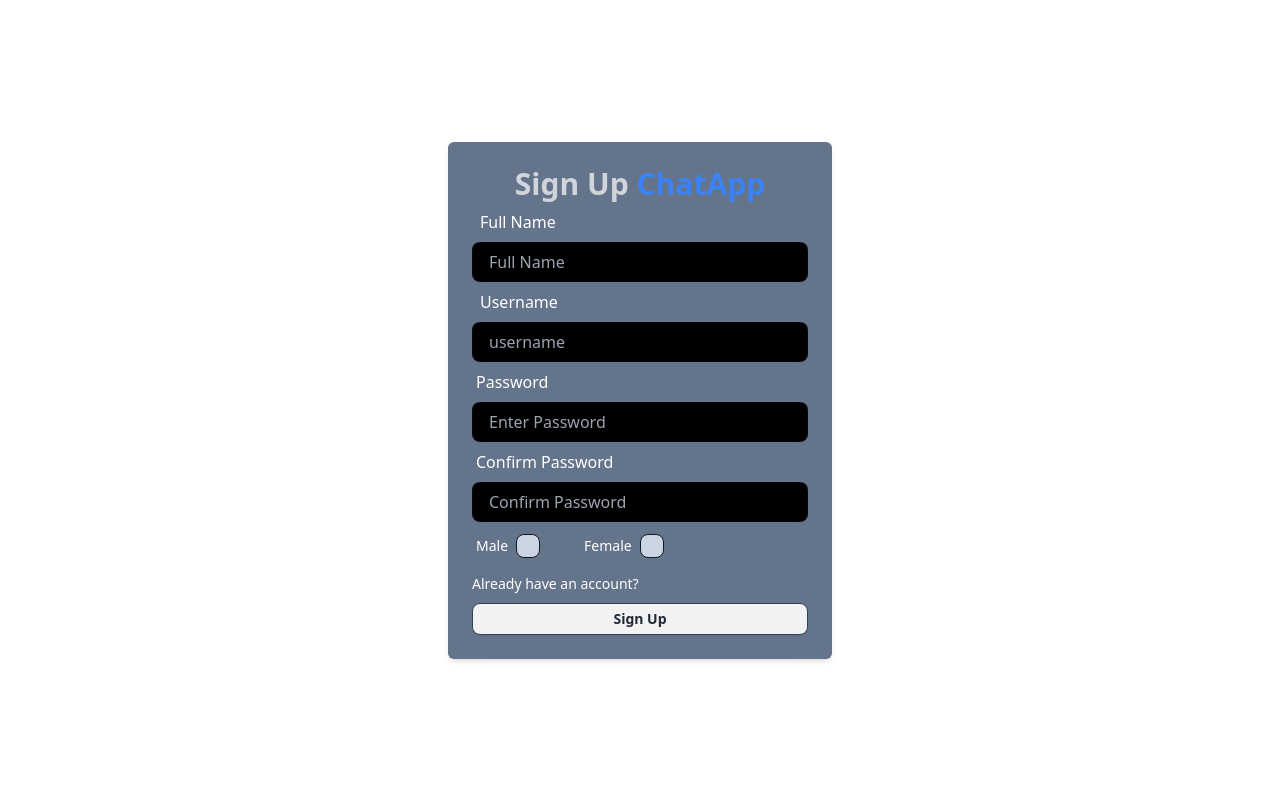
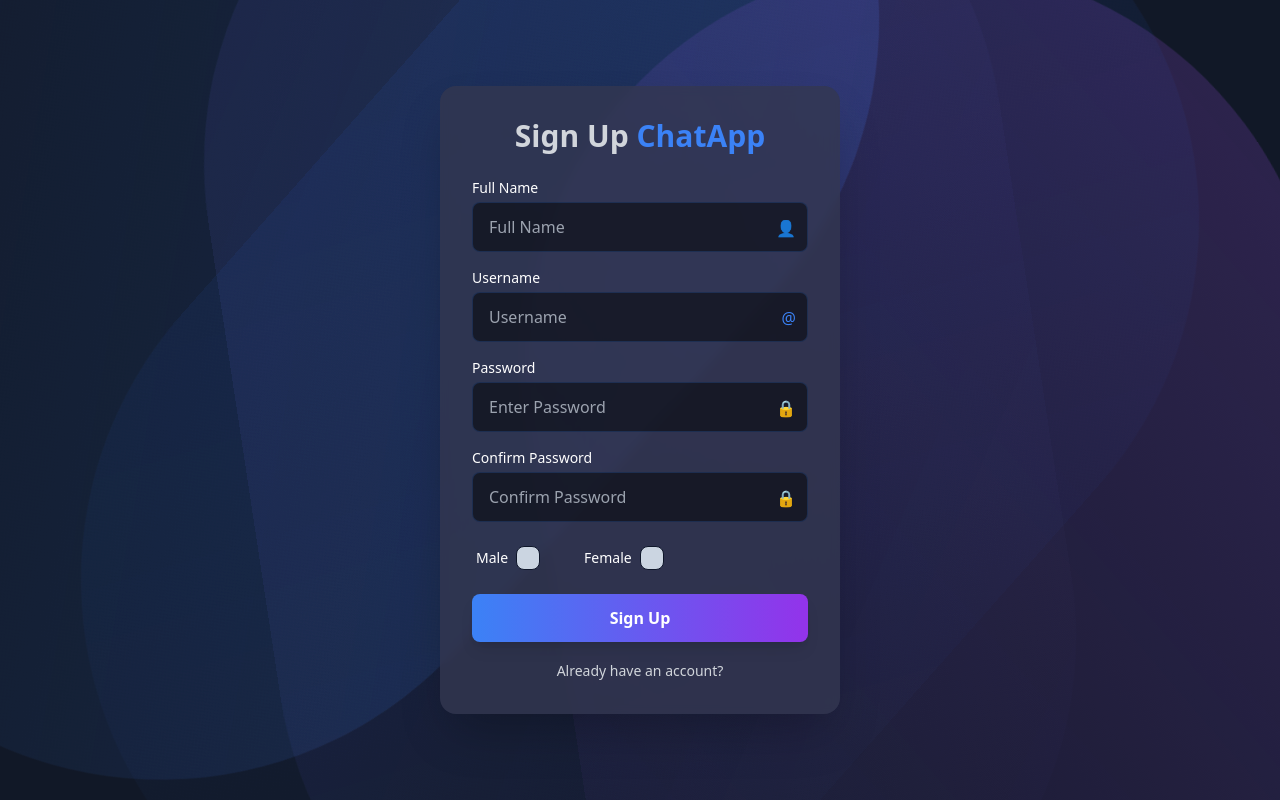
Before and after one commit to eyeaadil/chat_frontend, a React (Vite) app: page /signup in a window 1280 px wide. Built offline with nearby package versions, Linux system fonts and the light colour scheme.

Commit message:
Fix the SignUp and lOgin page

```diff
--- a/package.json
+++ b/package.json
@@ -11,6 +11,7 @@
   },
   "dependencies": {
     "build": "^0.1.4",
+    "framer-motion": "^12.4.10",
     "npm": "^10.5.0",
     "react": "^18.2.0",
     "react-dom": "^18.2.0",
--- a/src/pages/login/Login.jsx
+++ b/src/pages/login/Login.jsx
@@ -1,6 +1,8 @@
 import { useState } from "react";
 import { Link } from "react-router-dom";
+import { motion } from "framer-motion";
 import useLogin from "../../hooks/useLogin";
+
 const Login = () => {
 	const [username, setUsername] = useState("");
 	const [password, setPassword] = useState("");
@@ -12,53 +14,83 @@
 	};
 
 	return (
-		<>
-			<div className=' rounded-md bg-slate-500 flex flex-col items-center justify-center min-w-96 mx-auto'>
-			<div className='w-full p-6 rounded-lg shadow-md bg-gray-400 bg-clip-padding backdrop-filter backdrop-blur-lg bg-opacity-0'>
-				<h1 className='text-3xl font-semibold text-center text-gray-300'>
-					Login
-					<span className='text-blue-500'> ChatApp</span>
+		<div className="min-h-screen w-full fixed inset-0 overflow-hidden bg-gray-900 flex items-center justify-center">
+			{/* Animated Background */}
+			<div className="fixed inset-0 w-screen h-screen overflow-hidden">
+				<div className="absolute -top-1/4 -left-1/4 w-full h-full bg-gradient-to-br from-blue-500/20 to-transparent rounded-full animate-spin-slow"></div>
+				<div className="absolute -bottom-1/4 -right-1/4 w-full h-full bg-gradient-to-tl from-purple-500/20 to-transparent rounded-full animate-spin-slow-reverse"></div>
+				<div className="absolute top-0 right-0 w-full h-full bg-gradient-to-bl from-indigo-500/10 to-transparent rounded-full animate-spin-slow-reverse"></div>
+				<div className="absolute bottom-0 left-0 w-full h-full bg-gradient-to-tr from-blue-600/10 to-transparent rounded-full animate-spin-slow"></div>
+			</div>
+
+			{/* Main Content */}
+			<div className="relative z-10 max-w-md w-full px-6">
+				<motion.div
+					initial={{ opacity: 0, y: 20 }}
+					animate={{ opacity: 1, y: 0 }}
+					transition={{ duration: 0.8 }}
+					className="shadow-2xl rounded-2xl p-8 space-y-6 backdrop-blur-sm"
+					style={{ backgroundColor: "rgba(52, 55, 80, 0.8)" }}
+				>
+					<h1 className="text-3xl font-semibold text-center text-gray-300">
+						Login to <span className="text-blue-500">ChatApp</span>
 					</h1>
 
-				<form onSubmit={handleSubmit}>
-					<div>
-						<label className='label p-2'>
-							<span className='text-white text-base label-text'>Username</span>
-						</label>
+					<motion.form
+						initial={{ opacity: 0 }}
+						animate={{ opacity: 1 }}
+						transition={{ delay: 0.2, duration: 0.8 }}
+						className="space-y-4"
+						onSubmit={handleSubmit}
+					>
+						<div className="relative">
+							<label className="text-white text-sm block mb-1">Username</label>
 							<input
-							type='text'
-							placeholder='Enter username'
-							className='w-full input input-bordered h-10'
+								type="text"
+								placeholder="Enter username"
 								value={username}
 								onChange={(e) => setUsername(e.target.value)}
+								className="w-full px-4 py-3 border border-blue-500/20 rounded-lg bg-black/50 text-white focus:outline-none focus:ring-2 focus:ring-blue-500 placeholder-gray-400"
 							/>
+							<span className="absolute bottom-3 right-3 transform text-blue-500">
+								@
+							</span>
 						</div>
 
-					<div>
-						<label className='label'>
-							<span className=' text-white text-base label-text'>Password</span>
-						</label>
+						<div className="relative">
+							<label className="text-white text-sm block mb-1">Password</label>
 							<input
-							type='password'
-							placeholder='Enter Password'
-							className='w-full input input-bordered h-10'
+								type="password"
+								placeholder="Enter Password"
 								value={password}
 								onChange={(e) => setPassword(e.target.value)}
+								className="w-full px-4 py-3 border border-blue-500/20 rounded-lg bg-black/50 text-white focus:outline-none focus:ring-2 focus:ring-blue-500 placeholder-gray-400"
 							/>
+							<span className="absolute bottom-3 right-3 transform text-blue-500">
+								🔒
+							</span>
 						</div>
-					<Link to='/signup' className=' text-white text-sm  hover:underline hover:text-blue-600 mt-2 inline-block'>
-						{"Don't"} have an account?
+
+						<div className="text-center mt-2">
+							<Link
+								to="/signup"
+								className="text-gray-300 text-sm hover:underline hover:text-blue-500 transition-colors"
+							>
+								Don&apos;t have an account?
 							</Link>
+						</div>
 
-					<div>
-					<button className='btn btn-block btn-sm mt-2' disabled={loading}>
-							{loading ? <span className='loading loading-spinner '></span> : "Login"}
+						<button
+							type="submit"
+							disabled={loading}
+							className="w-full px-6 py-3 bg-gradient-to-r from-blue-500 to-purple-600 rounded-lg text-white font-semibold shadow-lg hover:shadow-blue-500/50 hover:scale-105 transform transition-all duration-300 mt-4"
+						>
+							{loading ? <span className="loading loading-spinner"></span> : "Login"}
 						</button>
-					</div>
-				</form>
+					</motion.form>
+				</motion.div>
 			</div>
 		</div>
-		</>
 	);
 };
 
--- a/src/pages/signup/SignUp.jsx
+++ b/src/pages/signup/SignUp.jsx
@@ -1,9 +1,8 @@
+import { useState } from "react";
 import { Link } from "react-router-dom";
+import { motion } from "framer-motion";
 import GenderCheckbox from "./GenderCheckbox";
-import { useState } from "react";
 import useSignup from "../../hooks/useSignup";
-
-
 
 const SignUp = () => {
   const [inputs, setInputs] = useState({
@@ -26,83 +25,119 @@
   };
 
   return (
-		<div className=' rounded-md bg-slate-500 flex flex-col items-center justify-center min-w-96 mx-auto'>
-			<div className='w-full p-6 rounded-lg shadow-md bg-white bg-clip-padding backdrop-filter backdrop-blur-lg bg-opacity-0'>
-				<h1 className='text-3xl font-semibold text-center text-gray-300'>
-					Sign Up <span className='text-blue-500'> ChatApp</span>
+    <div className="min-h-screen w-full fixed inset-0 overflow-hidden bg-gray-900 flex items-center justify-center">
+      {/* Simplified animated background with standard animations */}
+      <div className="fixed inset-0 w-screen h-screen overflow-hidden">
+        {/* Use standard animations that are built into Tailwind */}
+        <div className="absolute -top-1/4 -left-1/4 w-full h-full bg-gradient-to-br from-blue-500/20 to-transparent rounded-full animate-spin-slow"></div>
+        <div className="absolute -bottom-1/4 -right-1/4 w-full h-full bg-gradient-to-tl from-purple-500/20 to-transparent rounded-full animate-spin-slow-reverse"></div>
+
+        {/* Additional elements with standard animations */}
+        <div className="absolute top-0 right-0 w-full h-full bg-gradient-to-bl from-indigo-500/10 to-transparent rounded-full animate-spin-slow-reverse"></div>
+        <div className="absolute bottom-0 left-0 w-full h-full bg-gradient-to-tr from-blue-600/10 to-transparent rounded-full animate-spin-slow"></div>
+      </div>
+
+      {/* Main content */}
+      <div className="relative z-10 max-w-md w-full px-6">
+        <motion.div
+          initial={{ opacity: 0, y: 20 }}
+          animate={{ opacity: 1, y: 0 }}
+          transition={{ duration: 0.8 }}
+          className="shadow-2xl rounded-2xl p-8 space-y-6 backdrop-blur-sm"
+          style={{ backgroundColor: "rgba(52, 55, 80, 0.8)" }}
+        >
+          <h1 className="text-3xl font-semibold text-center text-gray-300">
+            Sign Up <span className="text-blue-500">ChatApp</span>
           </h1>
 
-				<form onSubmit={handleSubmit}>
-					<div>
-						<label className='label p-2'>
-							<span className='text-white text-base label-text'>Full Name</span>
-						</label>
+          <motion.form
+            initial={{ opacity: 0 }}
+            animate={{ opacity: 1 }}
+            transition={{ delay: 0.2, duration: 0.8 }}
+            className="space-y-4"
+            onSubmit={handleSubmit}
+          >
+            <div className="relative">
+              <label className="text-white text-sm block mb-1">Full Name</label>
               <input
-							type='text'
-							placeholder='Full Name'
-							className=' bg-black w-full input input-bordered  h-10'
+                type="text"
+                placeholder="Full Name"
                 value={inputs.fullName}
                 onChange={(e) => setInputs({ ...inputs, fullName: e.target.value })}
+                className="w-full px-4 py-3 border border-blue-500/20 rounded-lg bg-black/50 text-white focus:outline-none focus:ring-2 focus:ring-blue-500 placeholder-gray-400"
               />
+              <span className="absolute bottom-3 right-3 transform text-blue-500">
+                👤
+              </span>
             </div>
 
-					<div>
-						<label className='label p-2 '>
-							<span className='text-white text-base label-text'>Username</span>
-						</label>
+            <div className="relative">
+              <label className="text-white text-sm block mb-1">Username</label>
               <input
-							type='text'
-							placeholder='username'
-							className=' bg-black w-full input input-bordered h-10'
+                type="text"
+                placeholder="Username"
                 value={inputs.username}
                 onChange={(e) => setInputs({ ...inputs, username: e.target.value })}
+                className="w-full px-4 py-3 border border-blue-500/20 rounded-lg bg-black/50 text-white focus:outline-none focus:ring-2 focus:ring-blue-500 placeholder-gray-400"
               />
+              <span className="absolute bottom-3 right-3 transform text-blue-500">
+                @
+              </span>
             </div>
 
-					<div>
-						<label className='label'>
-							<span className='text-white text-base label-text'>Password</span>
-						</label>
+            <div className="relative">
+              <label className="text-white text-sm block mb-1">Password</label>
               <input
-							type='password'
-							placeholder='Enter Password'
-							className=' bg-black w-full input input-bordered h-10'
+                type="password"
+                placeholder="Enter Password"
                 value={inputs.password}
                 onChange={(e) => setInputs({ ...inputs, password: e.target.value })}
+                className="w-full px-4 py-3 border border-blue-500/20 rounded-lg bg-black/50 text-white focus:outline-none focus:ring-2 focus:ring-blue-500 placeholder-gray-400"
               />
+              <span className="absolute bottom-3 right-3 transform text-blue-500">
+                🔒
+              </span>
             </div>
 
-					<div>
-						<label className='label'>
-							<span className=' text-white text-base label-text'>Confirm Password</span>
-						</label>
+            <div className="relative">
+              <label className="text-white text-sm block mb-1">Confirm Password</label>
               <input
-							type='password'
-							placeholder='Confirm Password'
-							className='  bg-black w-full input input-bordered h-10'
+                type="password"
+                placeholder="Confirm Password"
                 value={inputs.confirmPassword}
                 onChange={(e) => setInputs({ ...inputs, confirmPassword: e.target.value })}
+                className="w-full px-4 py-3 border border-blue-500/20 rounded-lg bg-black/50 text-white focus:outline-none focus:ring-2 focus:ring-blue-500 placeholder-gray-400"
               />
+              <span className="absolute bottom-3 right-3 transform text-blue-500">
+                🔒
+              </span>
             </div>
 
+            <div className="mt-2">
               <GenderCheckbox onCheckboxChange={handleCheckboxChange} selectedGender={inputs.gender} />
+            </div>
 
+            <button
+              type="submit"
+              disabled={loading}
+              className="w-full px-6 py-3 bg-gradient-to-r from-blue-500 to-purple-600 rounded-lg text-white font-semibold shadow-lg hover:shadow-blue-500/50 hover:scale-105 transform transition-all duration-300 mt-4"
+            >
+              {loading ? <span className="loading loading-spinner"></span> : "Sign Up"}
+            </button>
+
+            <div className="text-center mt-4">
               <Link
-						to={"/login"}
-						className='text-white text-sm hover:underline hover:text-blue-600 mt-2 inline-block'
-						href='#'
+                to="/login"
+                className="text-gray-300 text-sm hover:underline hover:text-blue-500 transition-colors"
               >
                 Already have an account?
               </Link>
-
-					<div>
-					<button className='btn btn-block btn-sm mt-2 border border-slate-700' disabled={loading}>
-							{loading ? <span className='loading loading-spinner'></span> : "Sign Up"}
-						</button>
             </div>
-				</form>
+          </motion.form>
+        </motion.div>
       </div>
     </div>
   );
 };
+
 export default SignUp;
```
Also changed, not shown: tailwind.config.js (+10 -1 lines), 1 other file (tests, documents, lock files or other folders). Lines whose indentation alone changed are shown as unchanged.
